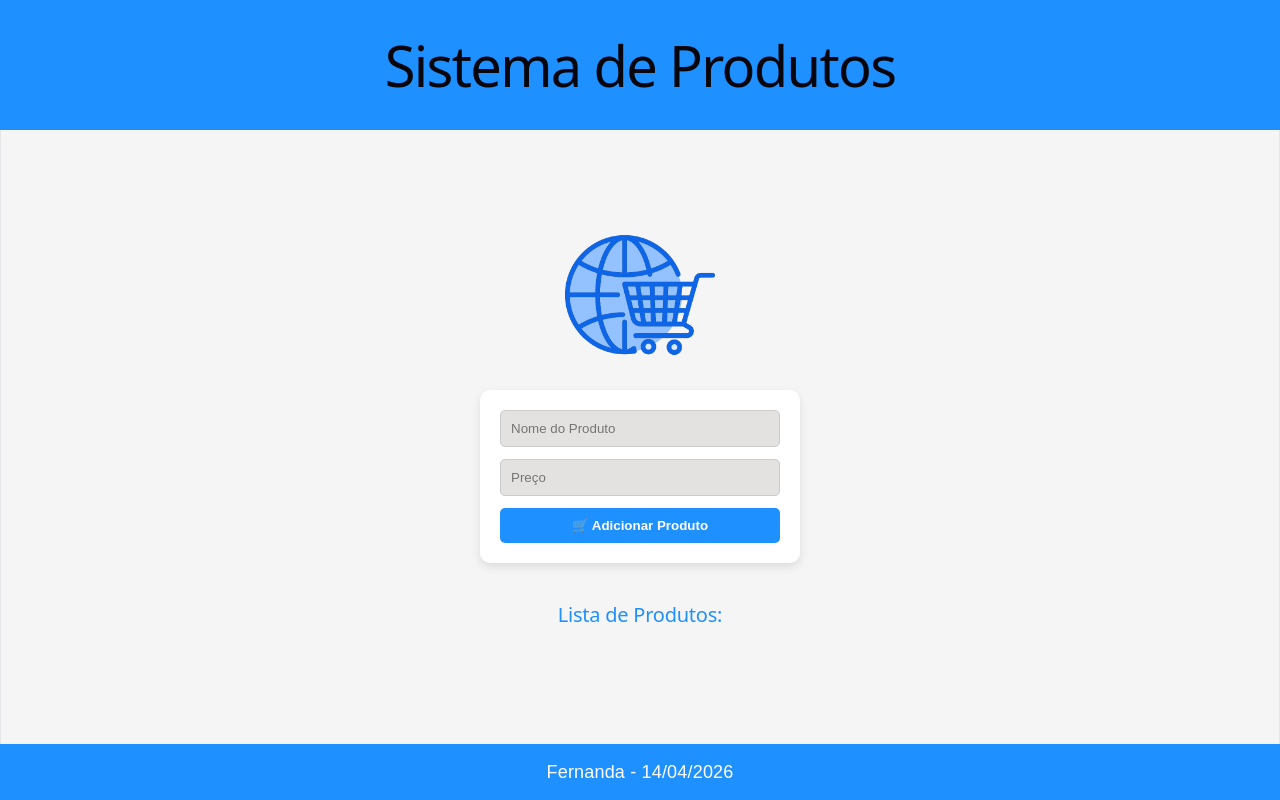
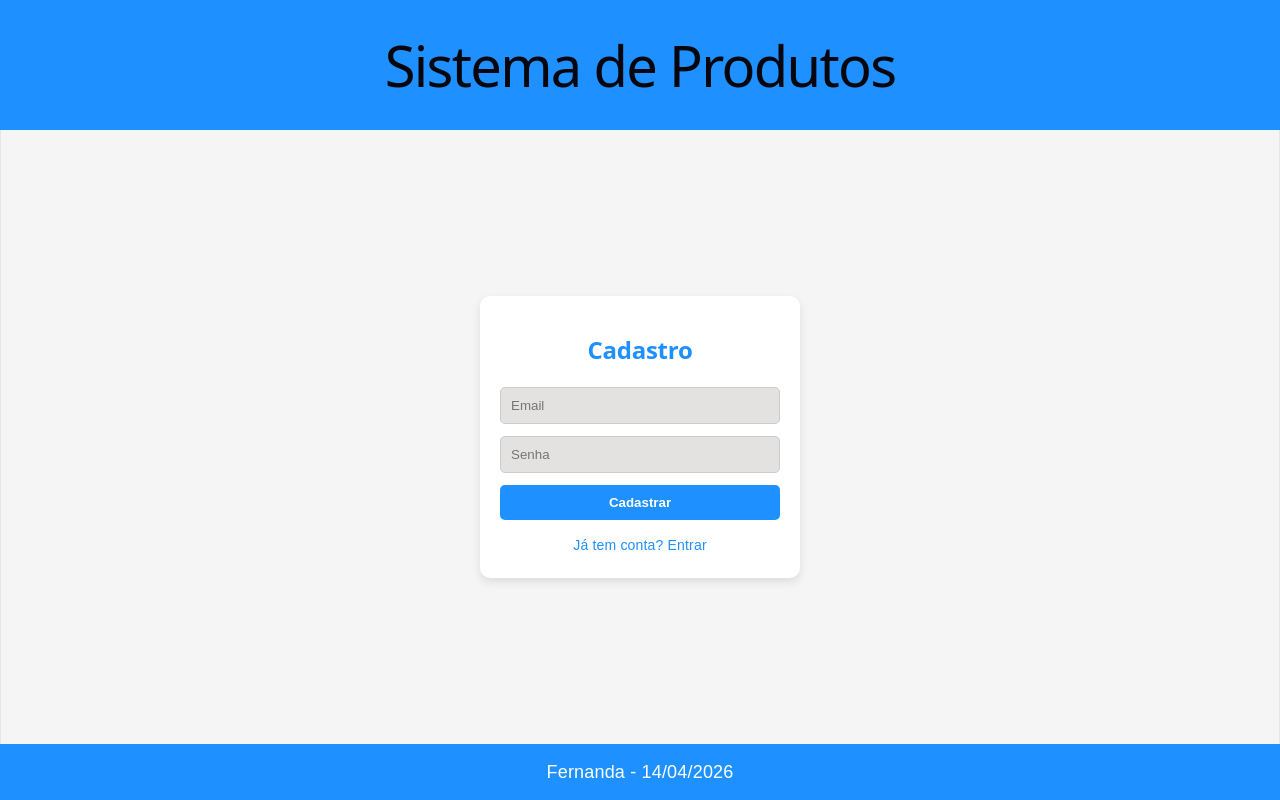
Before and after one commit to FernandaGarcia06/prova-react1, a React (Vite) app: page / in a window 1280 px wide. Built offline with nearby package versions, Linux system fonts and the light colour scheme; no server answers.

Commit message:
prova firebase

```diff
--- a/src/App.jsx
+++ b/src/App.jsx
@@ -1,20 +1,69 @@
-import React, { useState, useEffect } from 'react';
-import Header from './components/Header';
-import Footer from './components/Footer';
-import ProductForm from './components/ProductForm';
-import ProductList from './components/ProductList';
-import ecommerceImg from './assets/Ecommerce.png';
-import './styles.css';
+import React, { useState, useEffect } from "react";
+import Header from "./components/Header";
+import Footer from "./components/Footer";
+import ProductForm from "./components/ProductForm";
+import ProductList from "./components/ProductList";
+import Auth from "./components/Auth";
+import ecommerceImg from "./assets/Ecommerce.png";
+import "./styles.css";
+
+import { db, auth } from "./firebase";
+import {
+  collection,
+  addDoc,
+  query,
+  where,
+  onSnapshot
+} from "firebase/firestore";
+
+import { onAuthStateChanged } from "firebase/auth";
 
 function App() {
+  const [user, setUser] = useState(null);
   const [products, setProducts] = useState([]);
 
+  // 🔐 auth
   useEffect(() => {
-    console.log("Sistema de Produtos iniciado");
+    const unsub = onAuthStateChanged(auth, (usuario) => {
+      setUser(usuario || null);
+    });
+
+    return () => unsub();
   }, []);
 
-  const addProduct = (product) => {
-    setProducts([...products, product]);
+  // 📦 firestore realtime
+  useEffect(() => {
+    if (!user) {
+      setProducts([]);
+      return;
+    }
+
+    const q = query(
+      collection(db, "produtos"),
+      where("userId", "==", user.uid)
+    );
+
+    const unsub = onSnapshot(q, (snapshot) => {
+      const lista = snapshot.docs.map((doc) => ({
+        id: doc.id,
+        ...doc.data()
+      }));
+
+      setProducts(lista);
+    });
+
+    return () => unsub();
+  }, [user]);
+
+  // ➕ add product
+  const addProduct = async (product) => {
+    if (!user) return alert("Erro: faça login");
+
+    await addDoc(collection(db, "produtos"), {
+      name: product.name,
+      price: product.price,
+      userId: user.uid
+    });
   };
 
   return (
@@ -22,16 +71,19 @@ function App() {
       <Header />
 
       <main>
-        <img
-          src={ecommerceImg}
-          alt="ecommerce"
-        />
+        <Auth />
 
-        <ProductForm addProduct={addProduct} />
+        {user && (
+          <>
+            <img src={ecommerceImg} alt="ecommerce" />
 
-<h2>Lista de Produtos:</h2>
+            <ProductForm addProduct={addProduct} />
 
-<ProductList products={products} />
+            <h2>Seus Produtos</h2>
+
+            <ProductList products={products} />
+          </>
+        )}
       </main>
 
       <Footer />
--- /dev/null
+++ b/src/components/Auth.jsx
@@ -0,0 +1,97 @@
+import React, { useState, useEffect } from "react";
+import { auth } from "../firebase";
+import {
+  createUserWithEmailAndPassword,
+  signInWithEmailAndPassword,
+  signOut,
+  onAuthStateChanged
+} from "firebase/auth";
+
+const Auth = () => {
+  const [email, setEmail] = useState("");
+  const [senha, setSenha] = useState("");
+  const [user, setUser] = useState(null);
+  const [isLogin, setIsLogin] = useState(false);
+
+  // 🔐 auth listener
+  useEffect(() => {
+    const unsub = onAuthStateChanged(auth, (usuario) => {
+      setUser(usuario || null);
+    });
+
+    return () => unsub();
+  }, []);
+
+  // 🧼 limpa inputs quando desloga
+  useEffect(() => {
+    if (!user) {
+      setEmail("");
+      setSenha("");
+    }
+  }, [user]);
+
+  const cadastrar = async () => {
+    if (!email || !senha) {
+      return alert("Erro: preencha tudo");
+    }
+
+    await createUserWithEmailAndPassword(auth, email, senha);
+  };
+
+  const login = async () => {
+    if (!email || !senha) {
+      return alert("Erro: preencha tudo");
+    }
+
+    await signInWithEmailAndPassword(auth, email, senha);
+  };
+
+  const logout = async () => {
+    await signOut(auth);
+  };
+
+  return (
+    <div className="auth-container">
+      {user ? (
+        <>
+          <h2 className="auth-title">Logado</h2>
+          <p>{user.email}</p>
+          <button onClick={logout}>Logout</button>
+        </>
+      ) : (
+        <>
+          <h2 className="auth-title">
+            {isLogin ? "Login" : "Cadastro"}
+          </h2>
+
+          <input
+            type="email"
+            placeholder="Email"
+            value={email}
+            onChange={(e) => setEmail(e.target.value)}
+          />
+
+          <input
+            type="password"
+            placeholder="Senha"
+            value={senha}
+            onChange={(e) => setSenha(e.target.value)}
+          />
+
+          <button onClick={isLogin ? login : cadastrar}>
+            {isLogin ? "Entrar" : "Cadastrar"}
+          </button>
+
+          <p
+            className="auth-switch"
+            onClick={() => setIsLogin(!isLogin)}
+          >
+            {isLogin ? "Criar conta" : "Já tem conta? Entrar"}
+          </p>
+        </>
+      )}
+    </div>
+  );
+};
+
+export default Auth;
--- a/src/components/ProductForm.jsx
+++ b/src/components/ProductForm.jsx
@@ -1,26 +1,31 @@
-import React, { useState } from 'react';
+import React, { useState } from "react";
 
 const ProductForm = ({ addProduct }) => {
-  const [name, setName] = useState('');
-  const [price, setPrice] = useState('');
+  const [name, setName] = useState("");
+  const [price, setPrice] = useState("");
+  const [error, setError] = useState("");
 
   const handleSubmit = (e) => {
     e.preventDefault();
 
-    // validação
-    if (!name || !price) return;
+    if (!name || !price) {
+      setError("Erro: preencha tudo");
+      return;
+    }
+
+    setError("");
 
     addProduct({ name, price });
 
-    setName('');
-    setPrice('');
+    setName("");
+    setPrice("");
   };
 
   return (
     <form onSubmit={handleSubmit}>
       <input
         type="text"
-        placeholder="Nome do Produto"
+        placeholder="Nome"
         value={name}
         onChange={(e) => setName(e.target.value)}
       />
@@ -32,9 +37,9 @@ const ProductForm = ({ addProduct }) => {
         onChange={(e) => setPrice(e.target.value)}
       />
 
-      <button type="submit">
-        🛒 Adicionar Produto
-      </button>
+      <button type="submit">Adicionar</button>
+
+      {error && <p style={{ color: "red" }}>{error}</p>}
     </form>
   );
 };
--- a/src/components/ProductList.jsx
+++ b/src/components/ProductList.jsx
@@ -1,11 +1,15 @@
-import React from 'react';
+import React from "react";
 
 const ProductList = ({ products }) => {
+  if (!products.length) {
+    return <p>Nenhum produto cadastrado</p>;
+  }
+
   return (
     <ul>
-      {products.map((product, index) => (
-        <li key={index}>
-          {product.name} - R${product.price}
+      {products.map((p) => (
+        <li key={p.id}>
+          {p.name} - R$ {p.price}
         </li>
       ))}
     </ul>
--- /dev/null
+++ b/src/firebase.js
@@ -0,0 +1,21 @@
+// Importações
+import { initializeApp } from "firebase/app";
+import { getAuth } from "firebase/auth";
+import { getFirestore } from "firebase/firestore";
+
+// Configuração (a sua já está certa)
+const firebaseConfig = {
+  apiKey: "AIzaSyCNq0c0THiF8f3VPHmHQr6ZSMzcTSVax58",
+  authDomain: "provapraticafernanda.firebaseapp.com",
+  projectId: "provapraticafernanda",
+  storageBucket: "provapraticafernanda.firebasestorage.app",
+  messagingSenderId: "660009594384",
+  appId: "1:660009594384:web:61ad35542885036a25a495"
+};
+
+// Inicializa
+const app = initializeApp(firebaseConfig);
+
+// 🔥 ESSAS DUAS LINHAS SÃO O QUE FALTAVA
+export const auth = getAuth(app);
+export const db = getFirestore(app);
--- a/src/styles.css
+++ b/src/styles.css
@@ -111,3 +111,32 @@ footer {
   text-align: center;
   padding: 15px;
 }
+
+/* 🔐 Auth container */
+.auth-container {
+  background-color: white;
+  padding: 20px;
+  border-radius: 10px;
+  box-shadow: 0px 4px 10px rgba(0,0,0,0.1);
+  width: 320px;
+  display: flex;
+  flex-direction: column;
+  gap: 12px;
+  align-items: center;
+}
+
+/* 🏷️ Título */
+.auth-title {
+  font-size: 24px;
+  color: #1e90ff;
+  margin-bottom: 10px;
+  font-weight: bold;
+}
+
+/* 🔁 link embaixo */
+.auth-switch {
+  color: #1e90ff;
+  cursor: pointer;
+  font-size: 14px;
+  text-align: center;
+}
```
